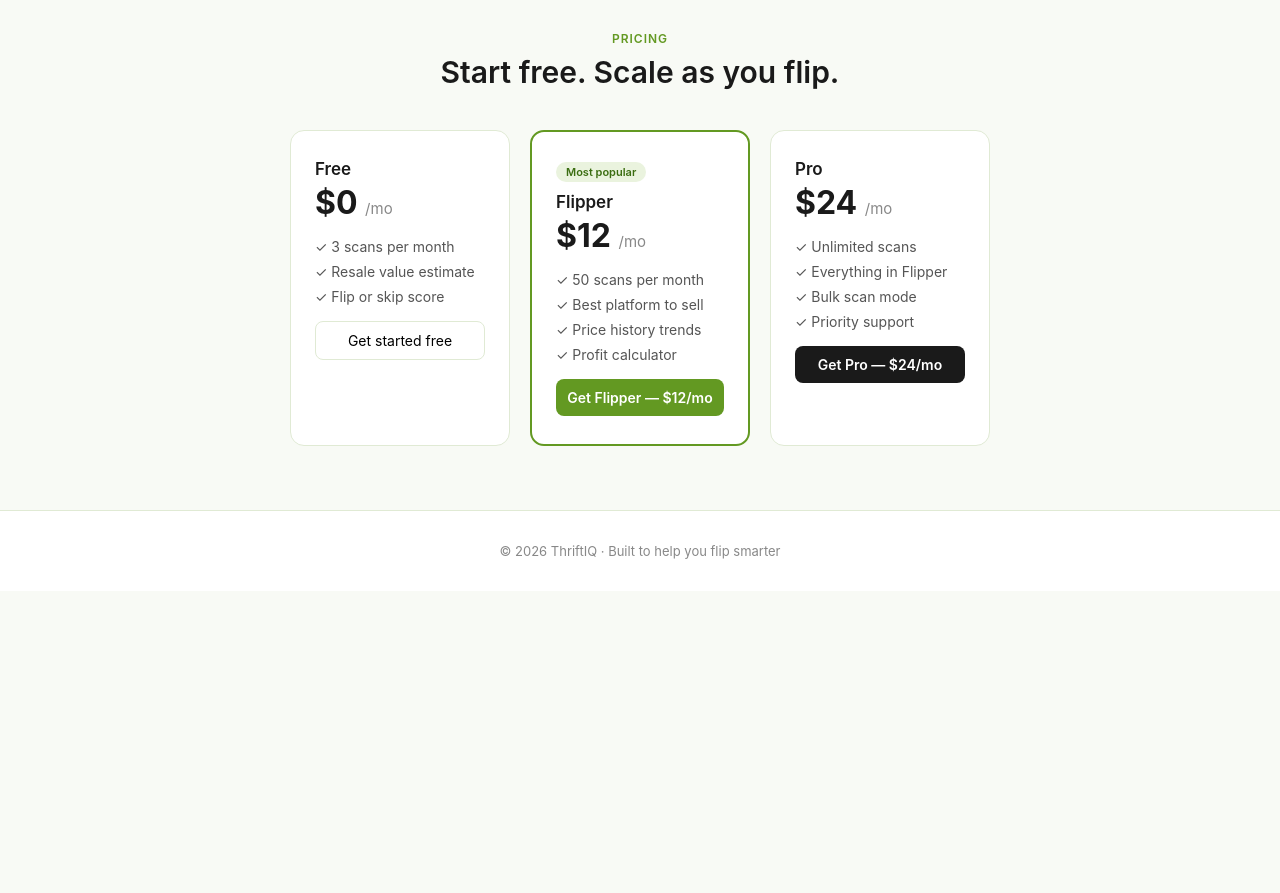
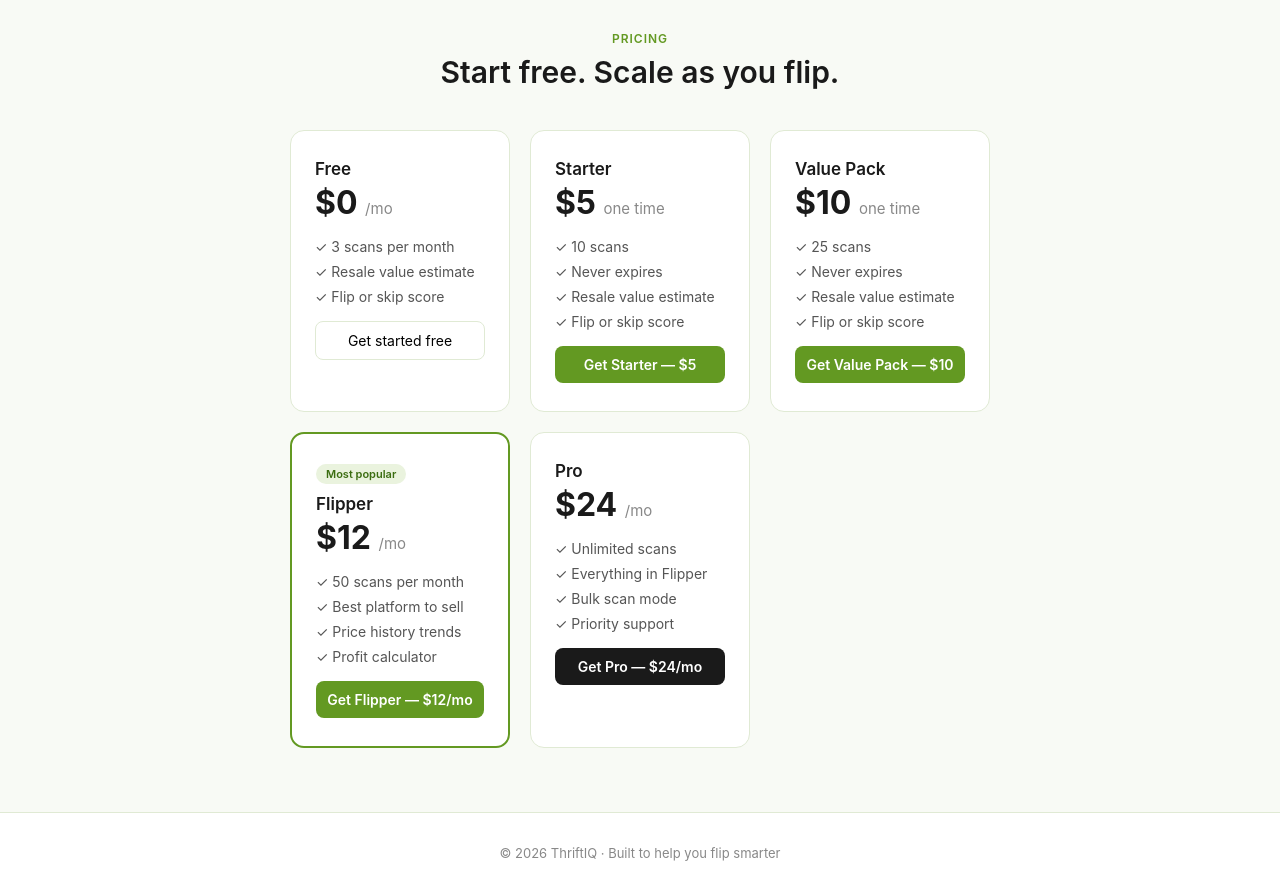
Before and after one commit to Xander-Avey/ThriftIQ, a Next.js app: page / in a window 1280 px wide. Shown: the part 1060-1953 px from the top of the page. Before the commit the page ends 1651 px from the top, so only its background shows below. Built offline with nearby package versions, Linux system fonts and the light colour scheme.

Commit message:
Update page.js

```diff
--- a/app/page.js
+++ b/app/page.js
@@ -145,6 +145,28 @@ const [scansLeft, setScansLeft] = useState(() => {
               <li>✓ Flip or skip score</li>
             </ul><button style={{width:'100%',marginTop:'1rem',padding:'10px',borderRadius:'8px',border:'1px solid #e0ead4',background:'transparent',cursor:'pointer',fontSize:'14px'}} onClick={() => setPage('scan')}>Get started free</button>
           </div>
+  <div className={styles.planCard}>
+  <div className={styles.planName}>Starter</div>
+  <div className={styles.planPrice}>$5 <span>one time</span></div>
+  <ul className={styles.planFeatures}>
+    <li>✓ 10 scans</li>
+    <li>✓ Never expires</li>
+    <li>✓ Resale value estimate</li>
+    <li>✓ Flip or skip score</li>
+  </ul>
+  <button style={{width:'100%',marginTop:'1rem',padding:'10px',borderRadius:'8px',border:'none',background:'#639922',color:'#fff',cursor:'pointer',fontSize:'14px',fontWeight:'600'}} onClick={() => window.open('https://buy.stripe.com/3cIcN771W8cNd7BdBcbfO02', '_blank')}>Get Starter — $5</button>
+</div>
+<div className={styles.planCard}>
+  <div className={styles.planName}>Value Pack</div>
+  <div className={styles.planPrice}>$10 <span>one time</span></div>
+  <ul className={styles.planFeatures}>
+    <li>✓ 25 scans</li>
+    <li>✓ Never expires</li>
+    <li>✓ Resale value estimate</li>
+    <li>✓ Flip or skip score</li>
+  </ul>
+  <button style={{width:'100%',marginTop:'1rem',padding:'10px',borderRadius:'8px',border:'none',background:'#639922',color:'#fff',cursor:'pointer',fontSize:'14px',fontWeight:'600'}} onClick={() => window.open('https://buy.stripe.com/00w7sN1HC64FgjN0OqbfO03', '_blank')}>Get Value Pack — $10</button>
+</div>
           <div className={`${styles.planCard} ${styles.featured}`}>
             <div className={styles.popular}>Most popular</div>
             <div className={styles.planName}>Flipper</div>
```
